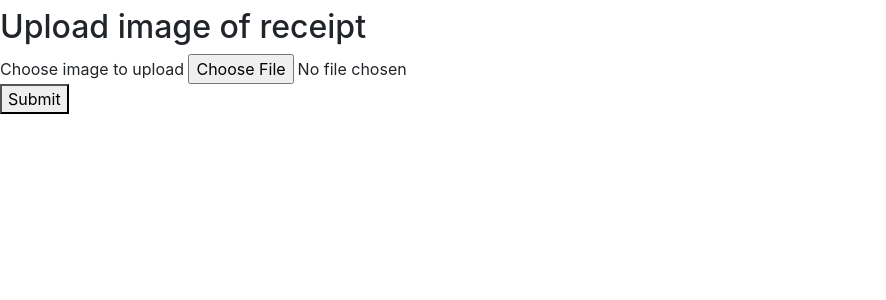
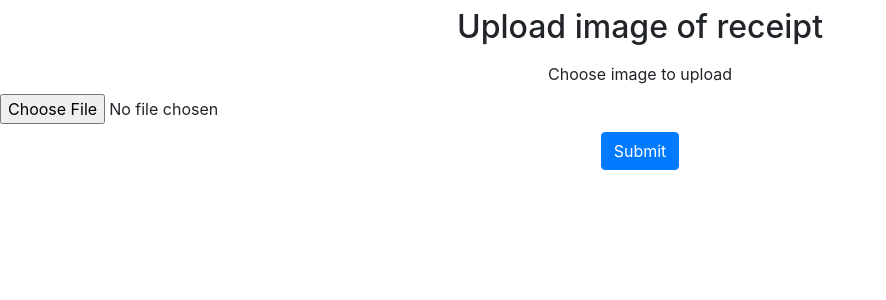
Before and after one commit to AdamJedrychowski/Recipt-Scanner, a Django app: page /upload_receipt/ in a window 1280 px wide. Shown: the part 56-356 px from the top of the page, without its empty margins (0-886 px from the left). Run offline with Django 4.2, Linux system fonts and the light colour scheme.

Commit message:
CSS files refactor, updated upload image view, small changes in head tags in views

```diff
--- /dev/null
+++ b/server/static/css/forms.css
@@ -0,0 +1,27 @@
+.sign-form {
+    display: flex;
+    flex-direction: column;
+    justify-content: center;
+    align-items: center;
+}
+
+.sign-form h2 {
+    margin-bottom: .5em;
+}
+
+.sign-form label {
+    display: block;
+    text-align: center;
+}
+
+.helptext {
+    display: block;
+}
+
+.submit-btn {
+    margin-top: .5em;
+}
+
+#formFile {
+    cursor: pointer;
+}
--- a/server/static/css/style.css
+++ b/server/static/css/style.css
@@ -1,22 +1,3 @@
 .navbar {
     margin-bottom: .5em;
 }
-
-.sign-form {
-    display: flex;
-    flex-direction: column;
-    justify-content: center;
-    align-items: center;
-}
-
-.sign-form h2 {
-    margin-bottom: .5em;
-}
-
-.helptext {
-    display: block;
-}
-
-.submit-btn {
-    margin-top: .5em;
-}
--- a/server/templates/head.html
+++ b/server/templates/head.html
@@ -8,7 +8,6 @@
         integrity="sha384-ggOyR0iXCbMQv3Xipma34MD+dH/1fQ784/j6cY/iJTQUOhcWr7x9JvoRxT2MZw1T"
         crossorigin="anonymous"
     />
-<link rel="stylesheet" type="text/css" href="{% static 'css/style.css' %}" />
     <script
         src="https://code.jquery.com/jquery-3.3.1.slim.min.js"
         integrity="sha384-q8i/X+965DzO0rT7abK41JStQIAqVgRVzpbzo5smXKp4YfRvH+8abtTE1Pi6jizo"
--- a/server/templates/index.html
+++ b/server/templates/index.html
@@ -3,6 +3,7 @@
 <html>
     <head>
         {% include "head.html" %}
+        <title>Home page</title>
     </head>
     <body>
         {% include "navbar.html" %}
--- a/server/templates/navbar.html
+++ b/server/templates/navbar.html
@@ -1,4 +1,8 @@
+{% load static %}
 {% block navbar %}
+    <head>
+      <link rel="stylesheet" type="text/css" href="{% static 'css/style.css' %}" />
+    </head>
     <nav class="navbar navbar-expand-lg navbar-light bg-light justify-content-between">
         <a class="navbar-brand" href="/">Receipt scanner</a>
         <button class="navbar-toggler" type="button" data-toggle="collapse" data-target="#navbarSupportedContent" aria-controls="navbarSupportedContent" aria-expanded="false" aria-label="Toggle navigation">
--- a/server/templates/purchase.html
+++ b/server/templates/purchase.html
@@ -1,4 +1,7 @@
 {% extends 'view_shopping.html' %} {% block content %}
+<head>
+  <title>Purchase</title>
+</head>
 <table>
   <tr>
     <th>Item</th>
--- a/server/templates/upload_image.html
+++ b/server/templates/upload_image.html
@@ -1,7 +1,21 @@
-{% include "head.html" %} {% include "navbar.html" %}
-<h2>Upload image of receipt</h2>
-<form method="POST" action="scan/">
-  {% csrf_token %} Choose image to upload
-  <input type="file" name="image" accept="image/*" /><br />
-  <button type="submit">Submit</button>
-</form>
+{% include "navbar.html" %} {% load static %}
+<head>
+  {% include "head.html" %}
+  <title>Upload receipt</title>
+  <link rel="stylesheet" type="text/css" href="{% static 'css/forms.css' %}" />
+</head>
+<body>
+  <form method="POST" action="scan/" class="sign-form">
+    <h2>Upload image of receipt</h2>
+    {% csrf_token %}
+    <label for="formFile" class="form-label">Choose image to upload</label>
+    <input
+      type="file"
+      name="image"
+      accept="image/*"
+      id="formFile"
+      class="form-control-file"
+    />
+    <button type="submit" class="btn btn-primary submit-btn">Submit</button>
+  </form>
+</body>
```
Also changed, not shown: server/templates/registration/login.html (+13 -6 lines), server/templates/registration/signup.html (+6 -1 lines), server/templates/view_shopping.html (+5 -2 lines). Lines whose indentation alone changed are shown as unchanged.
